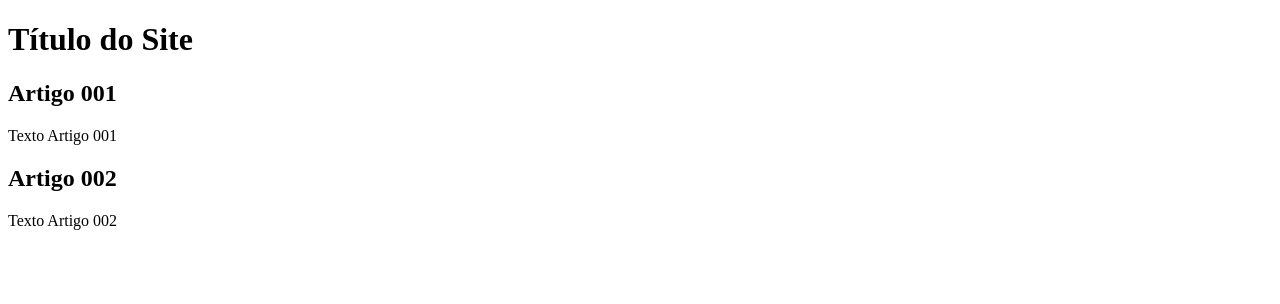
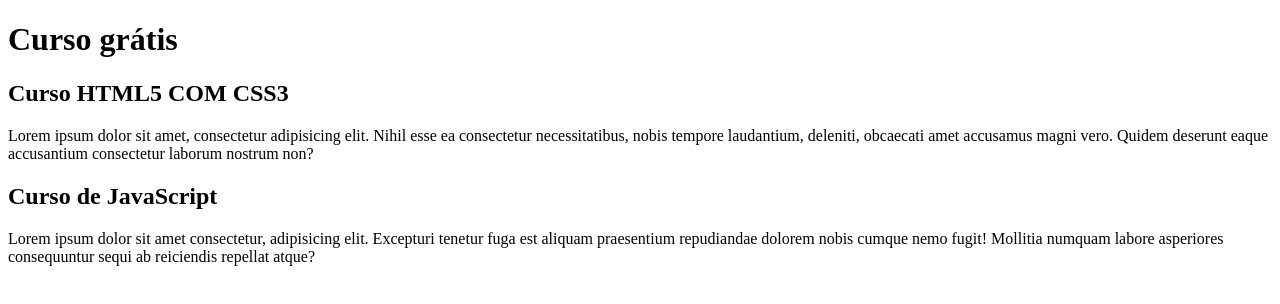
Before and after one commit to JeyGodoy/projeto-site, a plain HTML site: page index.html in a window 1280 px wide. Drawn offline with Linux system fonts and the light colour scheme.

Commit message:
comecei a escrever o conteúdo

```diff
--- a/index.html
+++ b/index.html
@@ -9,15 +9,15 @@
 <body>
     <main>
         <header>
-            <h1>Título do Site</h1>
+            <h1>Curso grátis</h1>
         </header>
         <article>
-            <h2>Artigo 001</h2>
-            <p>Texto Artigo 001</p>
+            <h2>Curso HTML5 COM CSS3</h2>
+            <p>Lorem ipsum dolor sit amet, consectetur adipisicing elit. Nihil esse ea consectetur necessitatibus, nobis tempore laudantium, deleniti, obcaecati amet accusamus magni vero. Quidem deserunt eaque accusantium consectetur laborum nostrum non?</p>
         </article>
         <article>
-            <h2>Artigo 002</h2>
-            <p>Texto Artigo 002</p>
+            <h2>Curso de JavaScript</h2>
+            <p>Lorem ipsum dolor sit amet consectetur, adipisicing elit. Excepturi tenetur fuga est aliquam praesentium repudiandae dolorem nobis cumque nemo fugit! Mollitia numquam labore asperiores consequuntur sequi ab reiciendis repellat atque?</p>
         </article>
 
     </main>
```
